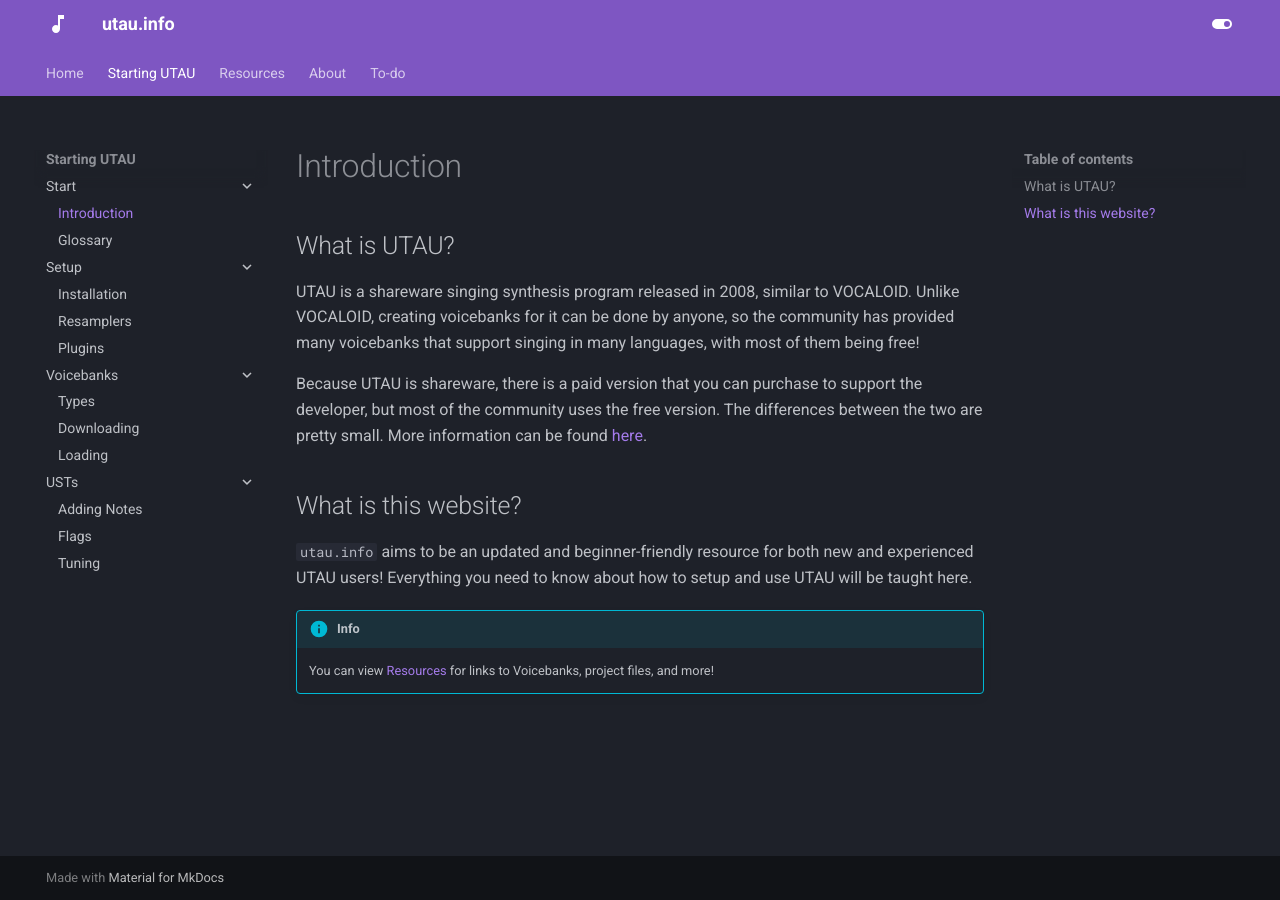
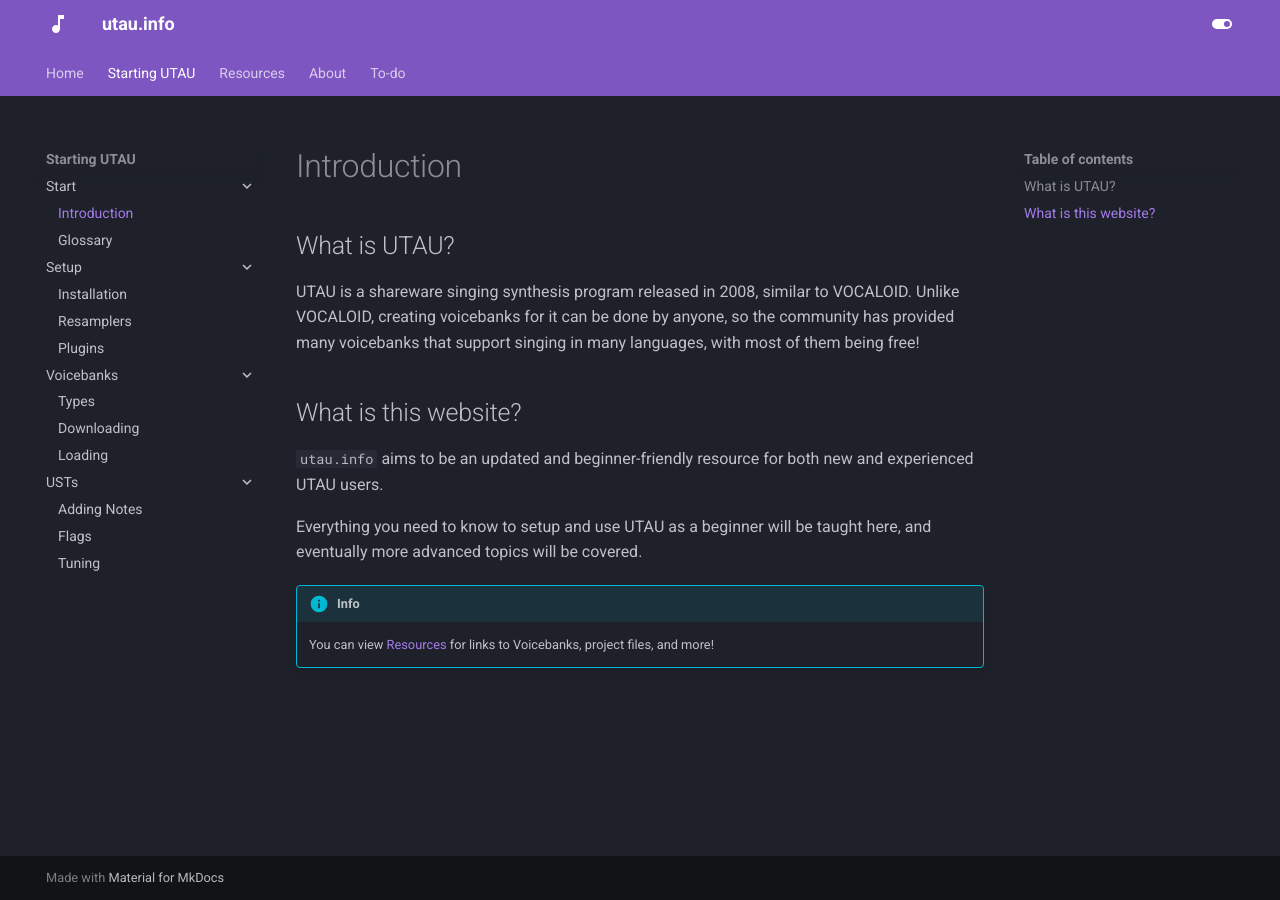
Before and after one commit to nagotown/utau.info, an MkDocs documentation site: the page built from docs/start/intro.md, in a window 1280 px wide. Built offline with MkDocs 1.6.1 and Material for MkDocs 9.7.7, drawn with Linux system fonts in a browser that asks for light colours.

Commit message:
Update intro.md

```diff
--- a/docs/start/intro.md
+++ b/docs/start/intro.md
@@ -2,12 +2,11 @@
 
 UTAU is a shareware singing synthesis program released in 2008, similar to VOCALOID. Unlike VOCALOID, creating voicebanks for it can be done by anyone, so the community has provided many voicebanks that support singing in many languages, with most of them being free!
 
-Because UTAU is shareware, there is a paid version that you can purchase to support the developer, but most of the community uses the free version. The differences between the two are pretty small. More information can be found [here](http://utau.us/share.html).
-
 ## What is this website?
 
-`utau.info` aims to be an updated and beginner-friendly resource for both new and experienced UTAU users!
-Everything you need to know about how to setup and use UTAU will be taught here.
+`utau.info` aims to be an updated and beginner-friendly resource for both new and experienced UTAU users.
+
+Everything you need to know to setup and use UTAU as a beginner will be taught here, and eventually more advanced topics will be covered.
 
 !!! info
 
```
